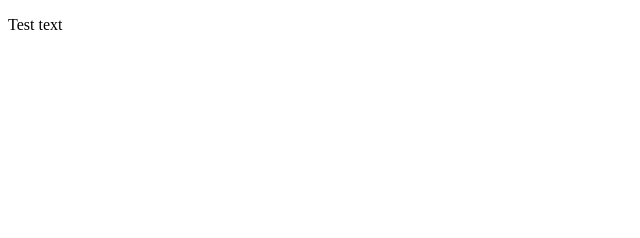
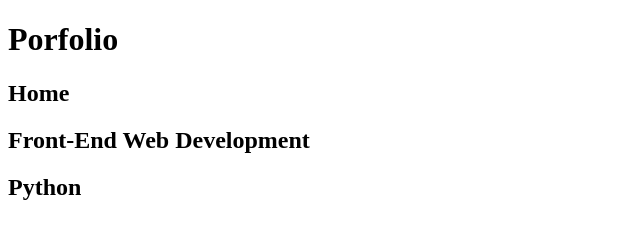
Before and after one commit to loredessent/HTML_test, a plain HTML site: page index.html in a window 1280 px wide. Shown: the whole page, without its empty margins (0-640 px from the left). Drawn offline with Linux system fonts and the light colour scheme.

Commit message:
Update index.html

```diff
--- a/index.html
+++ b/index.html
@@ -1,9 +1,12 @@
 <!DOCTYPE HTML>
 <html>
 <head>
-  <title>This is a test</title>
+  <title>Portfolio</title>
 </head>
 <body>
-  <p>Test text</p>
+  <h1>Porfolio</h1>
+  <h2>Home</h2>
+  <h2>Front-End Web Development</h2>
+  <h2>Python</h2>
 </body>
 </html>
```
